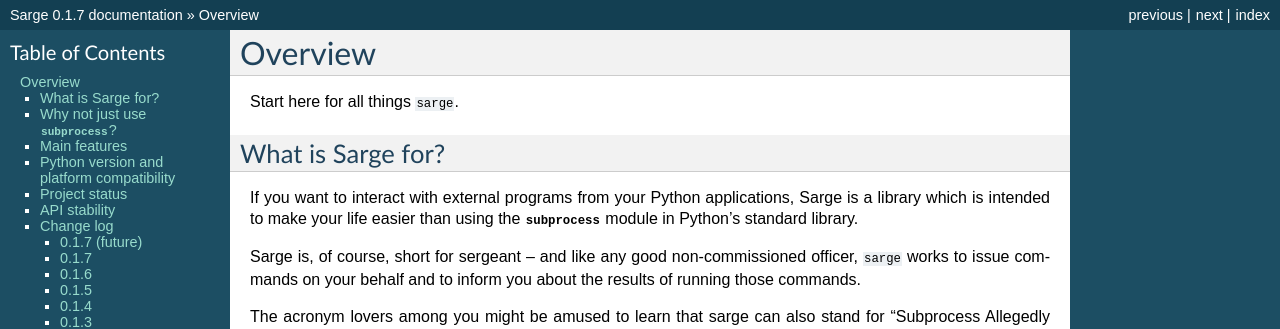
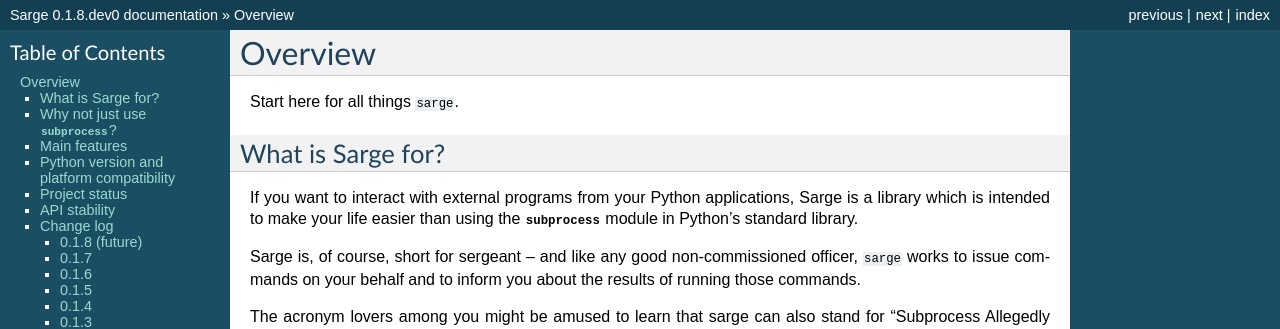
Before and after one commit to vsajip/sarge, a Sphinx documentation site: the page built from docs/overview.rst, in a window 1280 px wide and 900 px high. Shown: the top 329 px of the window. Built offline with Sphinx 7.4.7, drawn with Linux system fonts in a browser that asks for light colours; formulas are drawn with MathJax 3; some of the changed text lies outside the part shown.

Commit message:
Bump version.

```diff
--- a/docs/overview.rst
+++ b/docs/overview.rst
@@ -220,7 +220,7 @@
 Change log
 ----------
 
-0.1.7 (future)
+0.1.8 (future)
 ~~~~~~~~~~~~~~
 
 Released: Not yet.
--- a/package.json
+++ b/package.json
@@ -60,7 +60,8 @@
   "source": {
     "packages": [
       "sarge"
-    ]
+    ],
+    "license-files": ["LICENSE"]
   },
   "version": 1
 }
--- a/sarge/__init__.py
+++ b/sarge/__init__.py
@@ -37,7 +37,7 @@
            'shell_format', 'run', 'parse_command_line',
            'capture_stdout', 'capture_stderr', 'capture_both')
 
-__version__ = '0.1.7'
+__version__ = '0.1.8.dev0'
 __date__ = '2021-12-10'
 
 logger = logging.getLogger(__name__)
```
